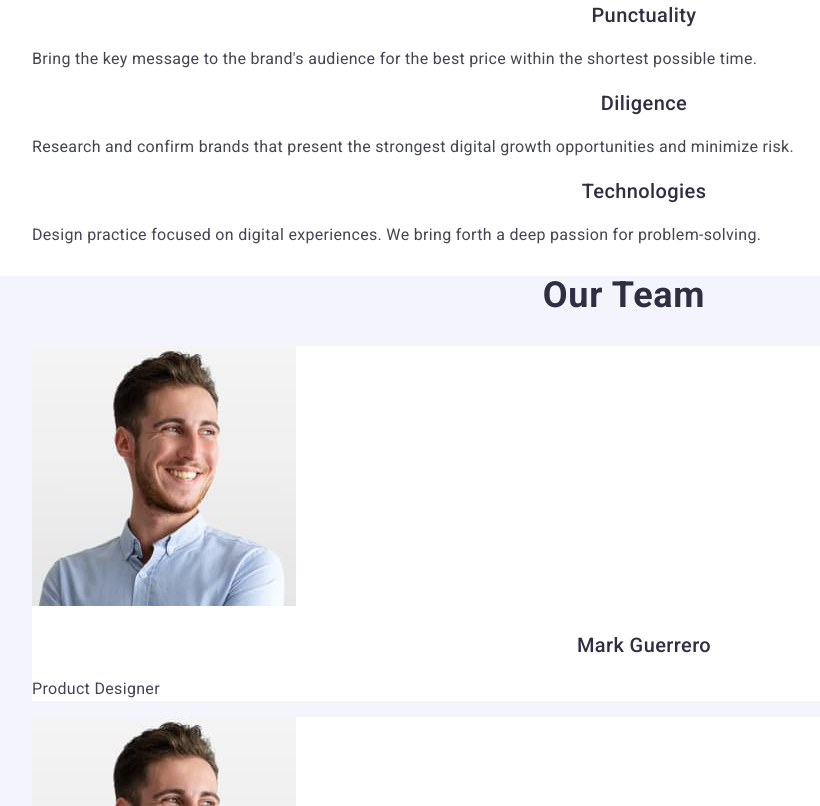
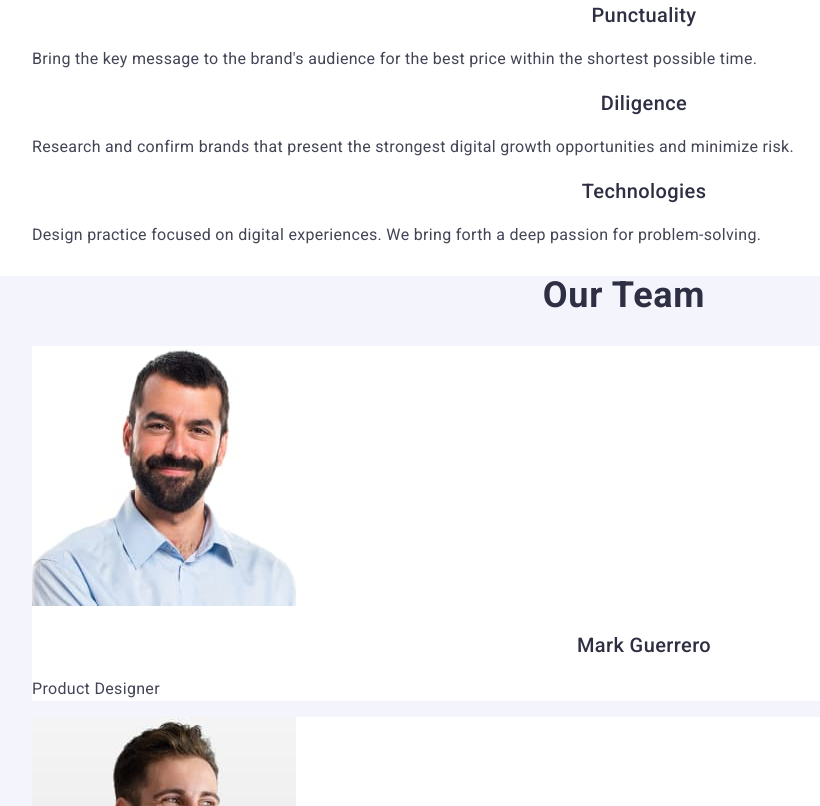
Before and after one commit to andrkrsh/goit-markup-hw-02, a plain HTML site: page index.html in a window 1280 px wide. Shown: the part 552-1358 px from the top of the page, without its empty margins (16-836 px from the left). Drawn offline with Linux system fonts and the light colour scheme.

Commit message:
try 5
edited foto

```diff
--- a/index.html
+++ b/index.html
@@ -78,7 +78,7 @@
         <ul class="team-list">
           <li class="why">
             <img
-              src="./images/team/frontend_developer.jpg"
+              src="./images/team/product_designer.jpg"
               alt="Product Designer"
               width="264"
               height="260"
```
